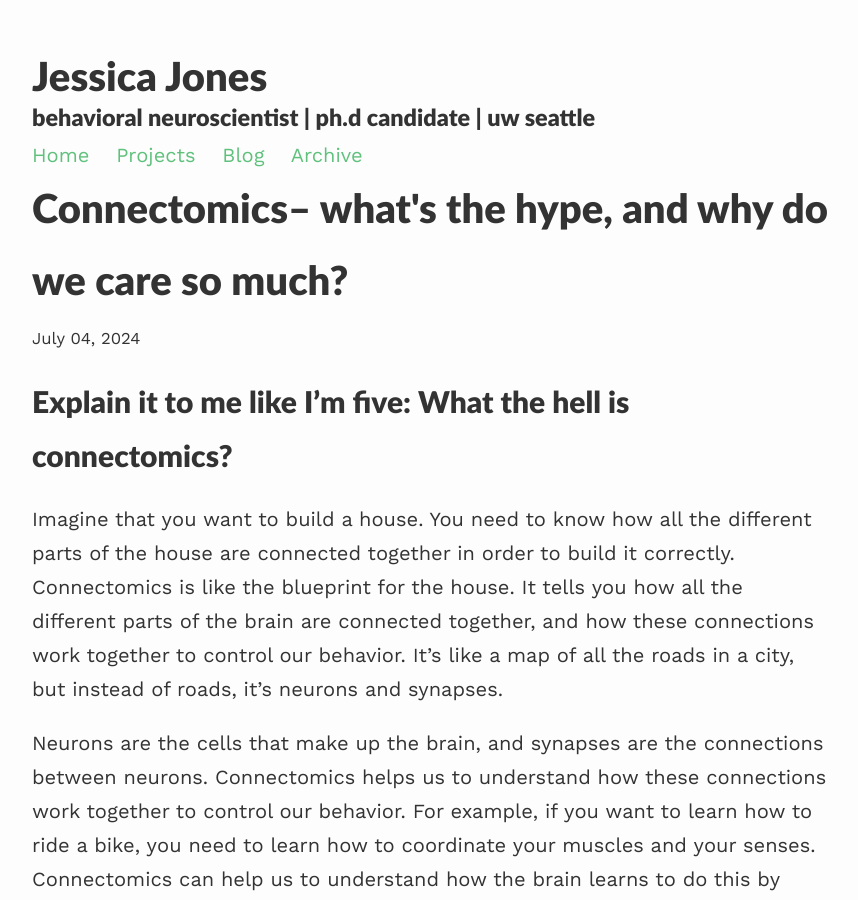
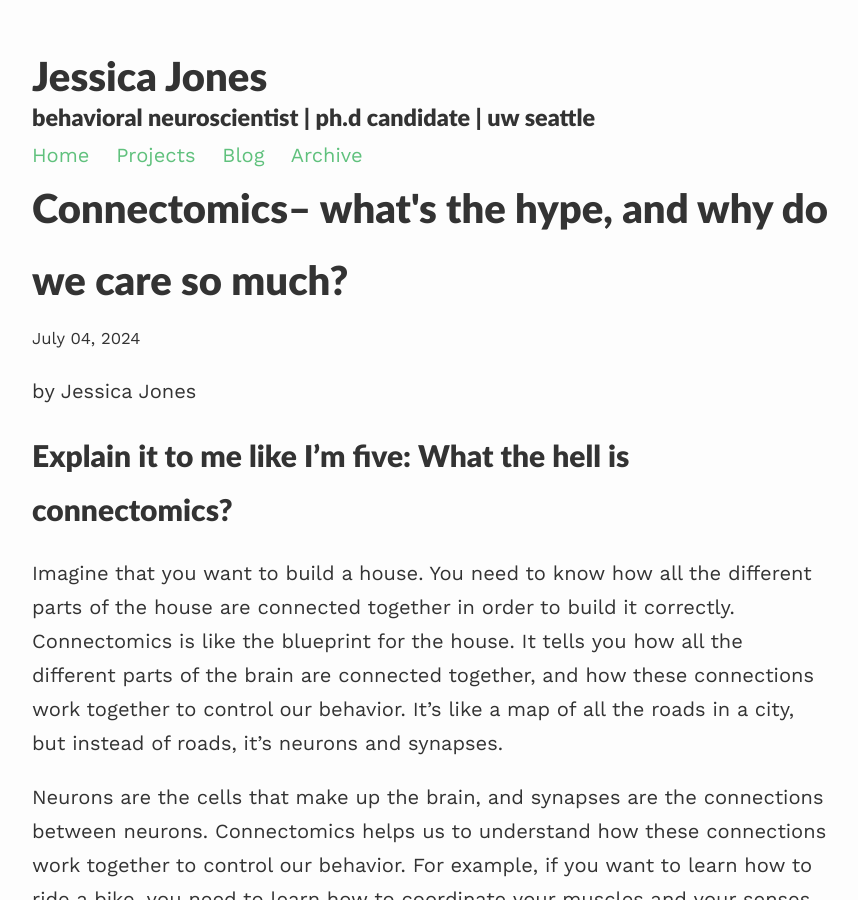
Before and after one commit to jesmjones/jesmjones.github.io, a Jekyll site: the page built from _posts/2024-07-04-connectomics.md, in a window 1280 px wide and 900 px high. Shown: the whole window, without its empty margins (208-1066 px from the left). Built offline with Jekyll 4.4.1, drawn with Linux system fonts in a browser that asks for light colours.

Commit message:
Update 2024-07-04-connectomics.md

```diff
--- a/_posts/2024-07-04-connectomics.md
+++ b/_posts/2024-07-04-connectomics.md
@@ -2,6 +2,9 @@
 layout: post
 title:  Connectomics– what's the hype, and why do we care so much?
 ---
+
+by Jessica Jones
+
 Explain it to me like I’m five: What the hell is connectomics?
 ====
 
```
